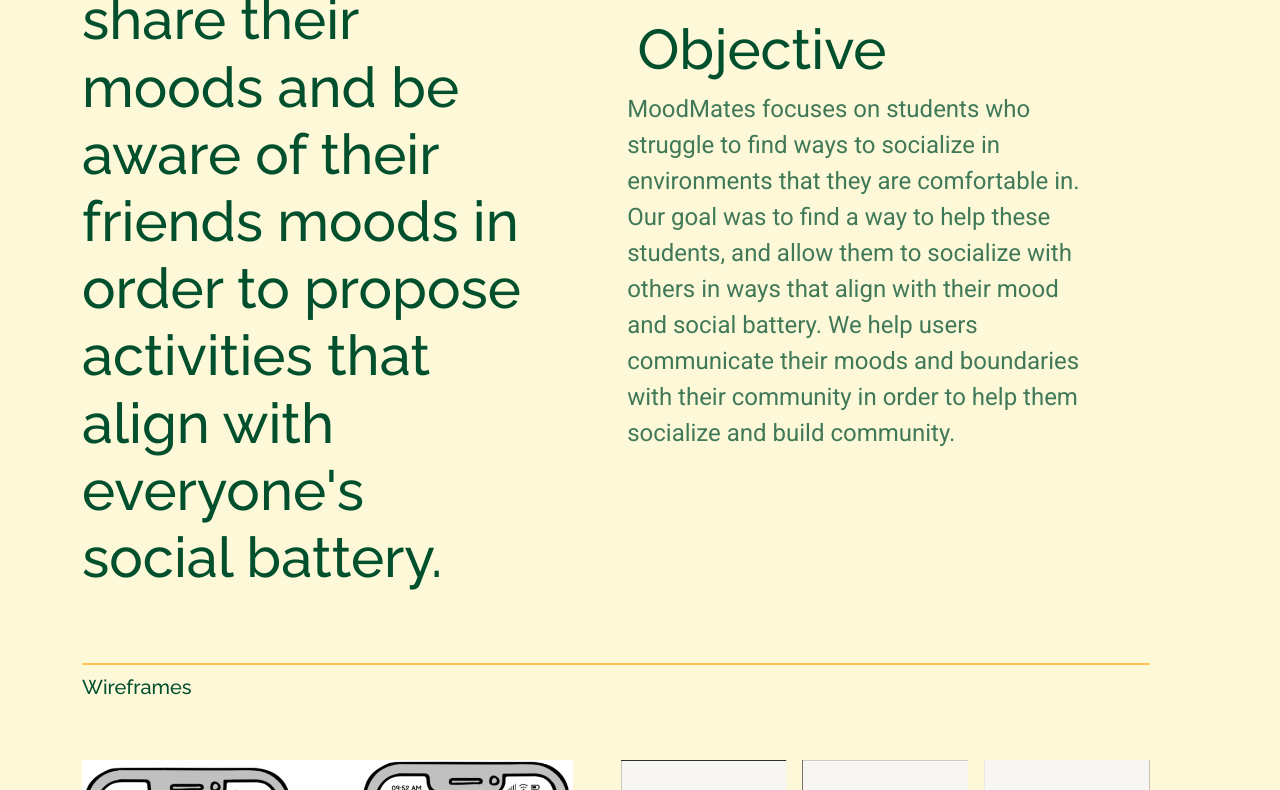
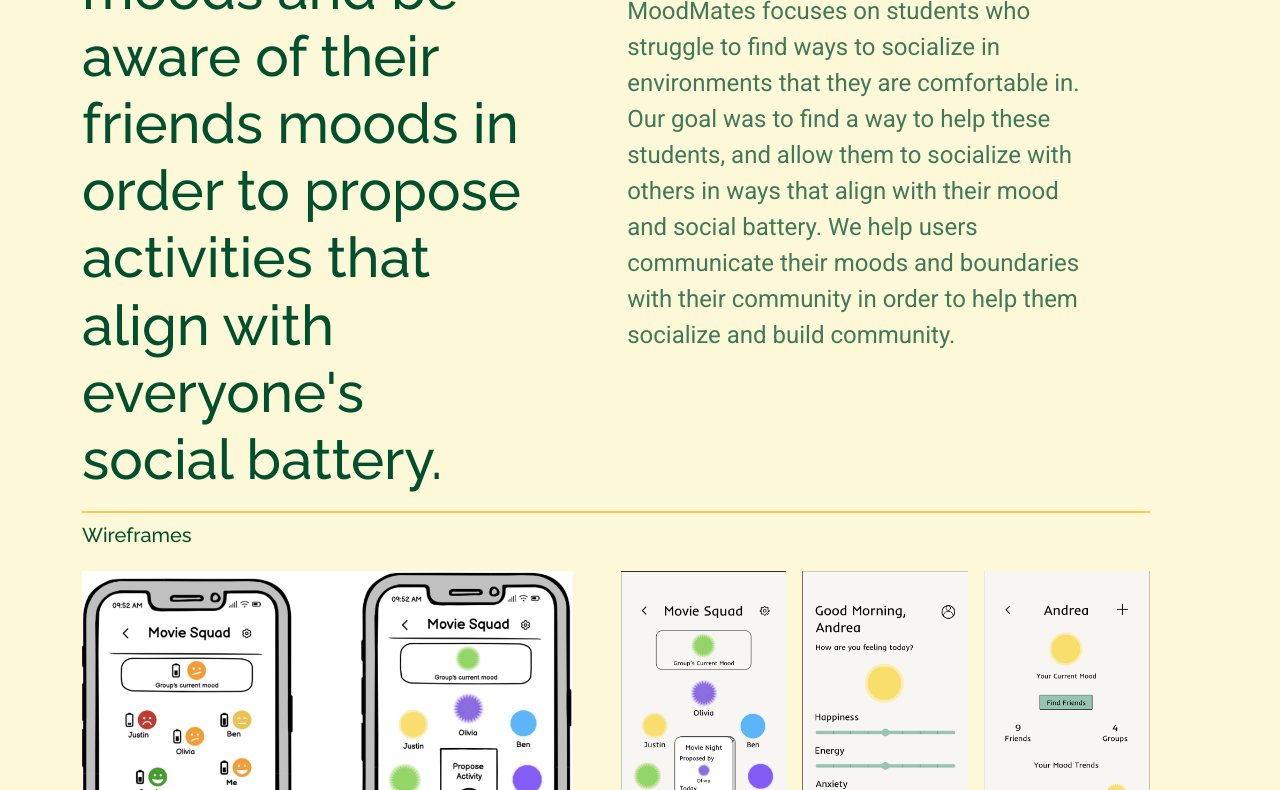
Before and after one commit to MayaELetona/portfolio, a plain HTML site: page ML/portfolio-pages/moodmates.html in a window 1280 px wide. Shown: the part 756-1546 px from the top of the page. Drawn offline with Linux system fonts and the light colour scheme.

Commit message:
fixed scroll issue on moodmates page

```diff
--- a/ML/assets/css/main.css
+++ b/ML/assets/css/main.css
@@ -1012,13 +1012,12 @@ p#linked-in-tag, p#instagram-tag, p#github, p#tiktok{
   color: var(--default-color);
 }
 .portfolio-page .header-text-box{
-  margin-top: 5%;
-  margin-bottom: 5%;
   display:flex;
   border-top: 2px solid var(--accent-color);
   padding-top: 10px;
   align-items: start;
   justify-content: start;
+  margin-bottom: 2vh;
 }
 .portfolio-page .portfolio-content-wrapper {
   margin-top: 2vw;
@@ -1049,6 +1048,7 @@ p#linked-in-tag, p#instagram-tag, p#github, p#tiktok{
   padding-top: 10px;
   align-items: start;
   justify-content: start;
+  margin-bottom: 3vw;
 }
 .portfolio-page .img {
   height: auto;
--- a/ML/portfolio-pages/moodmates.html
+++ b/ML/portfolio-pages/moodmates.html
@@ -32,7 +32,7 @@
     <header id="header" class="header d-flex align-items-center fixed-top">
       <div class="container-fluid container-xl position-relative d-flex align-items-center justify-content-between">
 
-        <a href="index.html" class="logo d-flex align-items-center me-auto me-lg-0">
+        <a class="logo d-flex align-items-center me-auto me-lg-0">
           <!-- <img src="assets/img/logo.png" alt=""> -->
           <h1 class="sitename">ML</h1>
           <span>.</span>
@@ -47,9 +47,10 @@
         </nav>
       </div>
     </header>
-    <section id="portfolio-page" class="portfolio-page">
-        <div class="container" data-aos="fade-up" data-aos-delay="100">
-          <div class="row" data-aos="fade-up" data-aos-delay="100">
+    <main class="main">
+      <section id="portfolio-page" class="portfolio-page section">
+          <div class="container">
+            <div class="row">
                   <div class="col-xl-6 col-lg-8" data-aos="fade-up" data-aos-delay="400" onmouseover="type('title-moodmates', '@MayaELetona/MoodMates')" onmouseout="typeout('title-moodmates')">
                       <a class="title" href="https://github.com/MayaELetona/MoodMates" target="_blank">MoodMates</a>
                       <p id="title-moodmates"></p>
@@ -159,8 +160,10 @@
           </div>
 
       </section>
+    </main>
 
-    <a href="#" id="scroll-top" class="scroll-top d-flex align-items-center justify-content-center"><i class="bi bi-arrow-up-short"></i></a>
+
+    <a href="#header" id="scroll-top" class="scroll-top d-flex align-items-center justify-content-center"><i class="bi bi-arrow-up-short"></i></a>
 
     <!-- Preloader -->
     <div id="preloader"></div>
```
Lines whose indentation alone changed are shown as unchanged.
